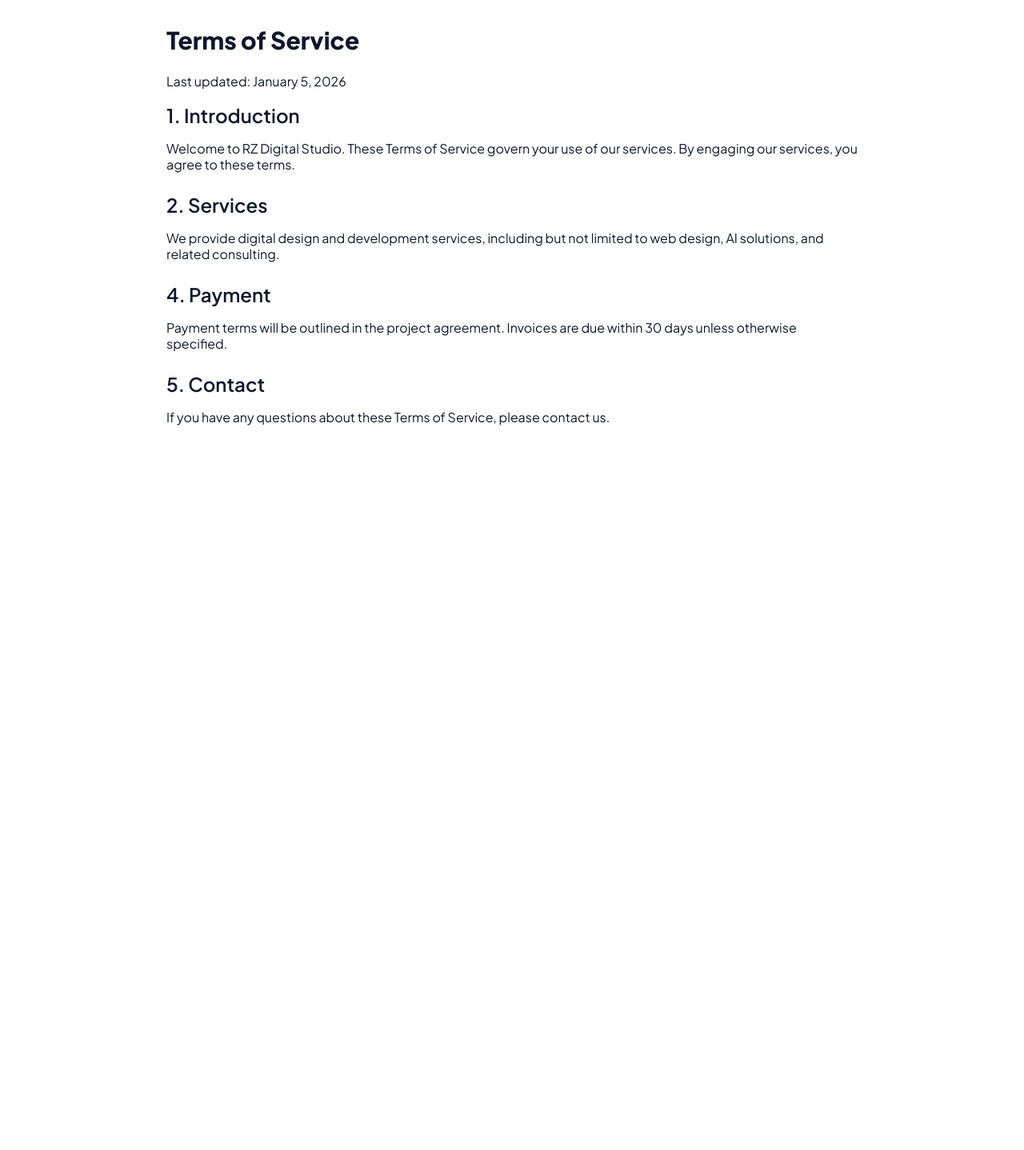
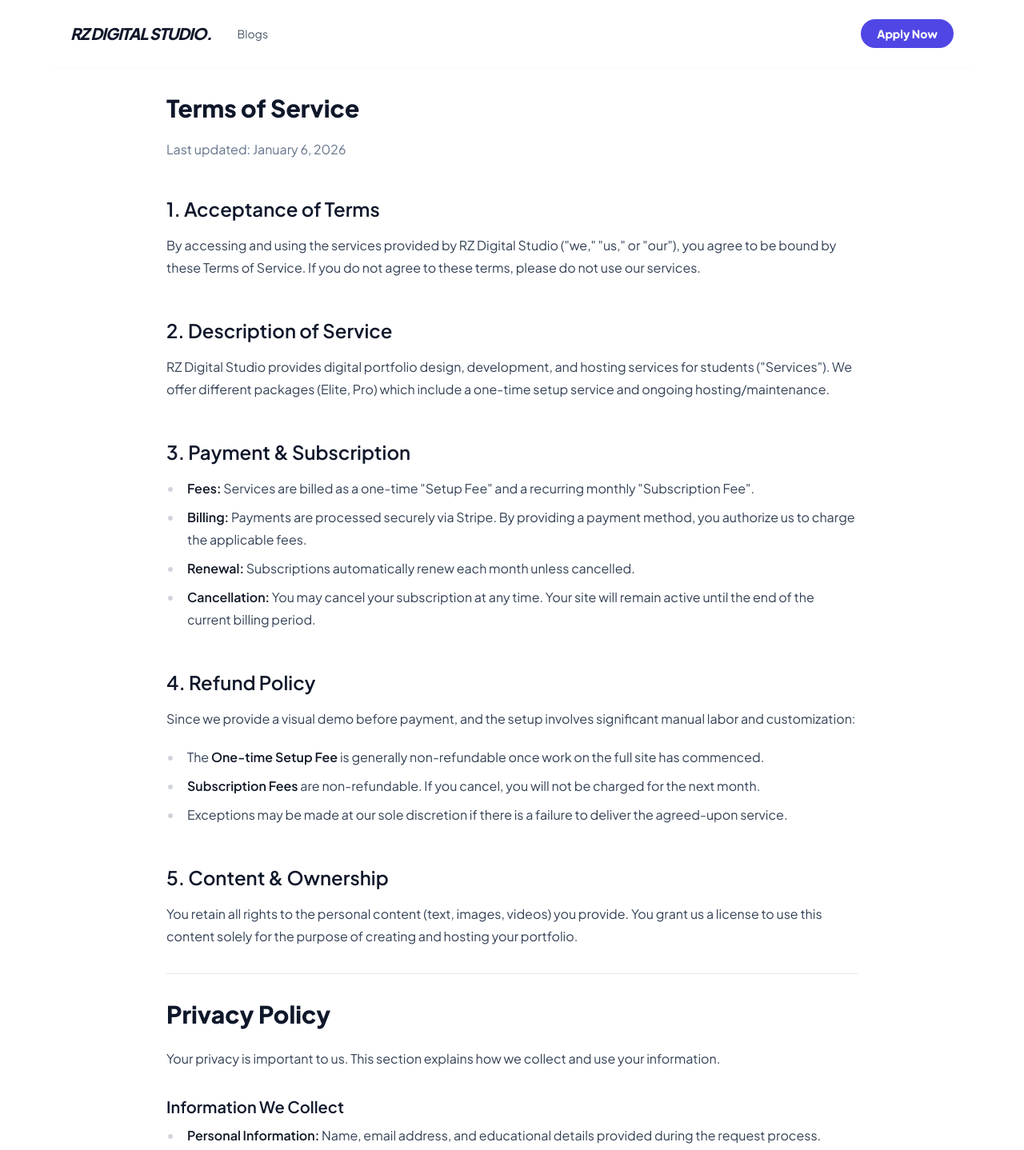
Before and after one commit to zhang-family-lab/rz-digital-studio, a Next.js app: page /terms-of-service in a window 1280 px wide. Shown: the top 1438 px of the page at 80% size. Before the commit the page ends 800 px from the top, so only its background shows below. Built offline with nearby package versions, Linux system fonts and the light colour scheme.

Commit message:
Add stripe payment.

```diff
--- a/package.json
+++ b/package.json
@@ -8,13 +8,15 @@
     "start": "next start -p 3000"
   },
   "dependencies": {
+    "@stripe/stripe-js": "^8.6.1",
     "gray-matter": "^4.0.3",
     "next": "^16.1.1",
     "nodemailer": "^7.0.12",
     "react": "^18.2.0",
     "react-dom": "^18.2.0",
     "remark": "^15.0.1",
-    "remark-html": "^16.0.1"
+    "remark-html": "^16.0.1",
+    "stripe": "^20.1.1"
   },
   "devDependencies": {
     "@types/node": "^25.0.3",
--- /dev/null
+++ b/pages/api/create-checkout-session.ts
@@ -0,0 +1,48 @@
+import { NextApiRequest, NextApiResponse } from 'next';
+import Stripe from 'stripe';
+
+const stripe = new Stripe(process.env.STRIPE_SECRET_KEY as string, {
+  apiVersion: '2025-01-27.acacia',
+});
+
+export default async function handler(req: NextApiRequest, res: NextApiResponse) {
+  if (req.method === 'POST') {
+    try {
+      const { setupId, subscriptionId } = req.body;
+
+      // Validate inputs
+      if (!setupId || !subscriptionId) {
+        return res.status(400).json({ error: 'Missing price IDs' });
+      }
+
+      // Create Checkout Session
+      const session = await stripe.checkout.sessions.create({
+        allow_promotion_codes: true,
+        mode: 'subscription',
+        payment_method_types: ['card'],
+        line_items: [
+          // One-time Setup Fee
+          {
+            price: setupId,
+            quantity: 1,
+          },
+          // Recurring Subscription
+          {
+            price: subscriptionId,
+            quantity: 1,
+          },
+        ],
+        success_url: `${req.headers.origin}/thank-you?session_id={CHECKOUT_SESSION_ID}`,
+        cancel_url: `${req.headers.origin}/#pricing`,
+      });
+
+      res.status(200).json({ sessionId: session.id, url: session.url });
+    } catch (err: any) {
+      console.error(err);
+      res.status(500).json({ statusCode: 500, message: err.message });
+    }
+  } else {
+    res.setHeader('Allow', 'POST');
+    res.status(405).end('Method Not Allowed');
+  }
+}
--- a/pages/terms-of-service.tsx
+++ b/pages/terms-of-service.tsx
@@ -1,34 +1,81 @@
 import Head from 'next/head';
+import Link from 'next/link';
+import Footer from '../components/Footer';
+import Header from '../components/Header';
 
 export default function TermsOfService() {
   return (
+    <div>
+    <Header />
     <div className="max-w-4xl mx-auto px-4 py-8">
       <Head>
-        <title>Terms of Service - RZ Digital Studio</title>
-        <meta name="description" content="Terms of Service for RZ Digital Studio" />
+        <title>Terms & Privacy - RZ Digital Studio</title>
+        <meta name="description" content="Terms of Service and Privacy Policy for RZ Digital Studio" />
       </Head>
       <h1 className="text-3xl font-bold mb-6">Terms of Service</h1>
-      <p className="mb-4">Last updated: January 5, 2026</p>
+      <p className="mb-4 text-slate-500">Last updated: January 6, 2026</p>
 
-      <section className="mb-6">
-        <h2 className="text-2xl font-semibold mb-4">1. Introduction</h2>
-        <p>Welcome to RZ Digital Studio. These Terms of Service govern your use of our services. By engaging our services, you agree to these terms.</p>
-      </section>
+      <div className="prose max-w-none text-slate-700">
+        <section className="mb-8">
+          <h2 className="text-2xl font-semibold mb-4 text-slate-900">1. Acceptance of Terms</h2>
+          <p>By accessing and using the services provided by RZ Digital Studio ("we," "us," or "our"), you agree to be bound by these Terms of Service. If you do not agree to these terms, please do not use our services.</p>
+        </section>
 
-      <section className="mb-6">
-        <h2 className="text-2xl font-semibold mb-4">2. Services</h2>
-        <p>We provide digital design and development services, including but not limited to web design, AI solutions, and related consulting.</p>
-      </section>
+        <section className="mb-8">
+          <h2 className="text-2xl font-semibold mb-4 text-slate-900">2. Description of Service</h2>
+          <p>RZ Digital Studio provides digital portfolio design, development, and hosting services for students ("Services"). We offer different packages (Elite, Pro) which include a one-time setup service and ongoing hosting/maintenance.</p>
+        </section>
 
-      <section className="mb-6">
-        <h2 className="text-2xl font-semibold mb-4">4. Payment</h2>
-        <p>Payment terms will be outlined in the project agreement. Invoices are due within 30 days unless otherwise specified.</p>
-      </section>
+        <section className="mb-8">
+          <h2 className="text-2xl font-semibold mb-4 text-slate-900">3. Payment & Subscription</h2>
+          <ul className="list-disc pl-5 space-y-2">
+            <li><strong>Fees:</strong> Services are billed as a one-time "Setup Fee" and a recurring monthly "Subscription Fee".</li>
+            <li><strong>Billing:</strong> Payments are processed securely via Stripe. By providing a payment method, you authorize us to charge the applicable fees.</li>
+            <li><strong>Renewal:</strong> Subscriptions automatically renew each month unless cancelled.</li>
+            <li><strong>Cancellation:</strong> You may cancel your subscription at any time. Your site will remain active until the end of the current billing period.</li>
+          </ul>
+        </section>
 
-      <section className="mb-6">
-        <h2 className="text-2xl font-semibold mb-4">5. Contact</h2>
-        <p>If you have any questions about these Terms of Service, please contact us.</p>
-      </section>
+        <section className="mb-8">
+          <h2 className="text-2xl font-semibold mb-4 text-slate-900">4. Refund Policy</h2>
+          <p>Since we provide a visual demo before payment, and the setup involves significant manual labor and customization:</p>
+          <ul className="list-disc pl-5 space-y-2">
+            <li>The <strong>One-time Setup Fee</strong> is generally non-refundable once work on the full site has commenced.</li>
+            <li><strong>Subscription Fees</strong> are non-refundable. If you cancel, you will not be charged for the next month.</li>
+            <li>Exceptions may be made at our sole discretion if there is a failure to deliver the agreed-upon service.</li>
+          </ul>
+        </section>
+
+        <section className="mb-8">
+          <h2 className="text-2xl font-semibold mb-4 text-slate-900">5. Content & Ownership</h2>
+          <p>You retain all rights to the personal content (text, images, videos) you provide. You grant us a license to use this content solely for the purpose of creating and hosting your portfolio.</p>
+        </section>
+
+        <section className="mb-8 border-t pt-8 mt-8">
+          <h1 className="text-3xl font-bold mb-6 text-slate-900">Privacy Policy</h1>
+          <p className="mb-4">Your privacy is important to us. This section explains how we collect and use your information.</p>
+
+          <h3 className="text-xl font-semibold mb-2 text-slate-900">Information We Collect</h3>
+          <ul className="list-disc pl-5 space-y-2 mb-4">
+            <li><strong>Personal Information:</strong> Name, email address, and educational details provided during the request process.</li>
+            <li><strong>Payment Information:</strong> We do NOT store your credit card details. All payment processing is handled securely by Stripe.</li>
+            <li><strong>Usage Data:</strong> We may collect anonymous data on website performance to improve our services.</li>
+          </ul>
+
+          <h3 className="text-xl font-semibold mb-2 text-slate-900">How We Use Your Information</h3>
+          <p className="mb-4">We use your information to:</p>
+          <ul className="list-disc pl-5 space-y-2 mb-4">
+            <li>Provide and maintain your digital portfolio.</li>
+            <li>Process payments and send invoices.</li>
+            <li>Communicate with you regarding your service status and updates.</li>
+          </ul>
+
+           <h3 className="text-xl font-semibold mb-2 text-slate-900">Contact Us</h3>
+          <p>If you have any questions about these Terms or our Privacy Policy, please contact us at: support@rz-digital-studio.vercel.app</p>
+        </section>
+      </div>
+    </div>
+    <Footer />
     </div>
   );
 }
```
Also changed, not shown: components/Pricing.tsx (+66 -4 lines), pages/thank-you.tsx (+39 -4 lines), 2 other files (tests, documents, lock files or other folders).
